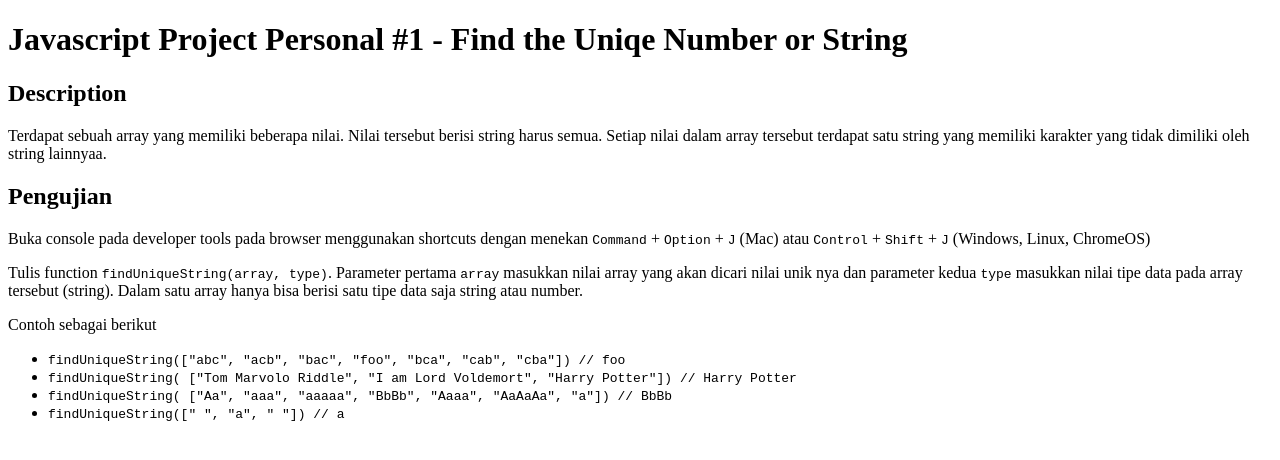
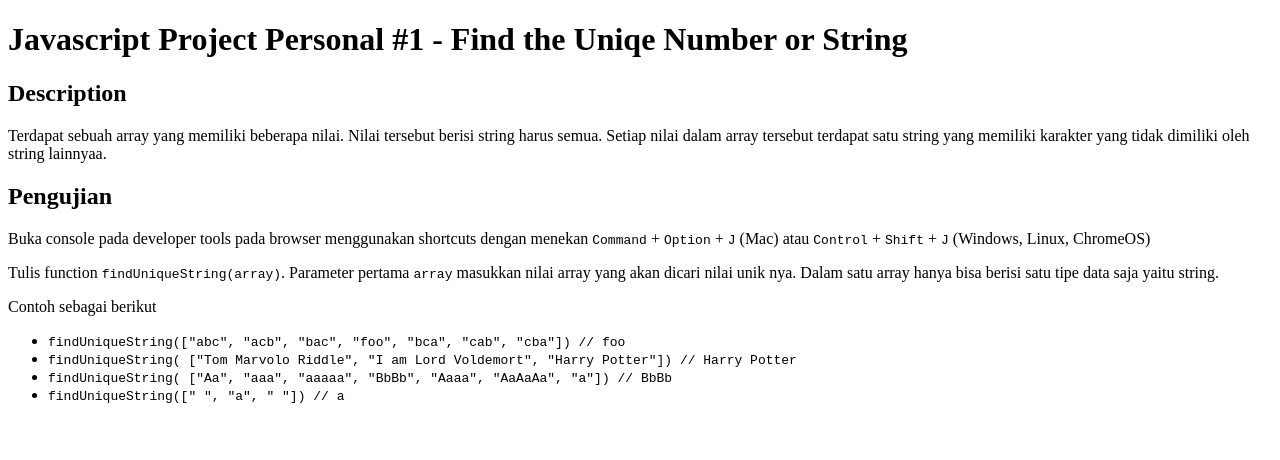
Before and after one commit to ersankarimi/basic-javascript, a plain HTML site: page find-unique-string/index.html in a window 1280 px wide. Drawn offline with Linux system fonts and the light colour scheme.

Commit message:
Update  index.html
Update paragraph content below Pengujian title

```diff
--- a/find-unique-string/index.html
+++ b/find-unique-string/index.html
@@ -24,11 +24,9 @@
       ChromeOS)
     </p>
     <p>
-      Tulis function <code>findUniqueString(array, type)</code>. Parameter
-      pertama <code>array</code> masukkan nilai array yang akan dicari nilai
-      unik nya dan parameter kedua <code>type</code> masukkan nilai tipe data
-      pada array tersebut (string). Dalam satu array hanya bisa berisi satu tipe
-      data saja string atau number.
+      Tulis function <code>findUniqueString(array)</code>. Parameter pertama
+      <code>array</code> masukkan nilai array yang akan dicari nilai unik nya.
+      Dalam satu array hanya bisa berisi satu tipe data saja yaitu string.
     </p>
     <p>Contoh sebagai berikut</p>
     <ul>
```
